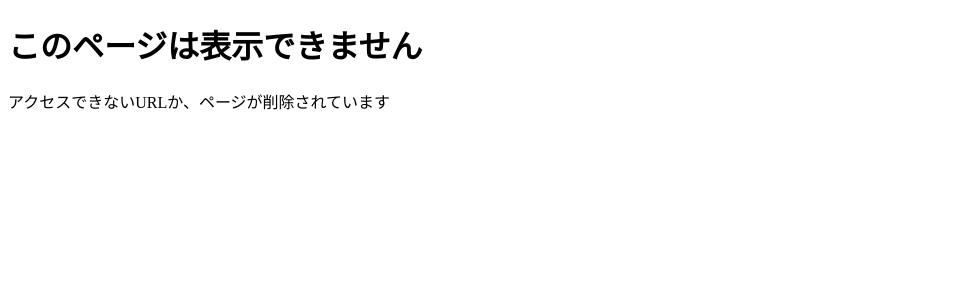
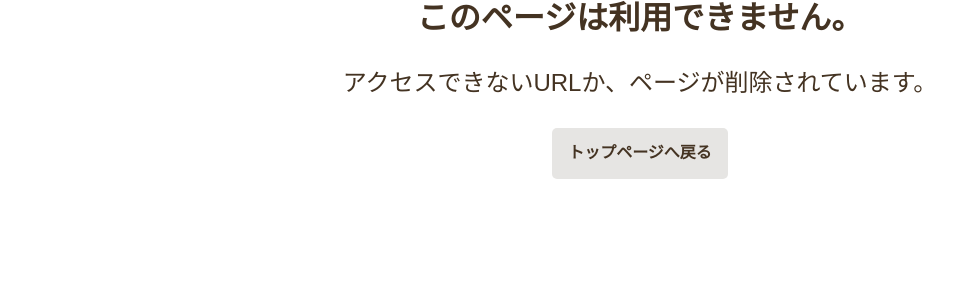
Before and after one commit to Shigo-07/mug_cup, a Django app: template templates/404.html in a window 1280 px wide. Shown: the top 300 px of the page, without its empty margins (0-975 px from the left). Run offline with Django 4.2, Linux system fonts and the light colour scheme; the template is opened without the code that fills it, so the values that code supplies are empty; some libraries are stand-ins or nearby versions.

Commit message:
# 変更点 ・404ページのレイアウトを修正

```diff
--- a/main/urls.py
+++ b/main/urls.py
@@ -1,9 +1,10 @@
 from django.contrib import admin
 from django.urls import path
-from .views import CupListView, TopView
+from .views import CupListView, TopView,TestView
 
 app_name = "cup"
 urlpatterns = [
     path("list/", CupListView.as_view(), name="list"),
     path("", TopView.as_view(), name="top"),
+    path("error/",TestView.as_view()),
 ]
--- a/main/views.py
+++ b/main/views.py
@@ -113,3 +113,7 @@ class CupListView(ListView):
         extra = {"urlForPagination": urlForPagination}
         context.update(extra)
         return context
+
+
+class TestView(TemplateView):
+    template_name = "404.html"
--- /dev/null
+++ b/static/main/404.css
@@ -0,0 +1,35 @@
+@charset "UTF-8";
+
+.error-404 {
+    display: flex;
+    flex-direction: column;
+    width: 70%;
+    margin-right: auto;
+    margin-left: auto;
+    text-align: center;
+    margin-top: 4rem;
+}
+
+.error-404 h1 {
+    font-weight: bold;
+    font-size: 2rem;
+}
+
+.error-404 p {
+    font-size: 1.5rem;
+    margin-top: 2rem;
+}
+
+.error-404 a {
+    font-size: 1rem;
+    background: #E6E5E3;
+    border-radius: 5px;
+    padding: 1rem;
+    font-weight: bold;
+    max-width: 8px%;
+    text-align: center;
+    display: block;
+    margin-right: auto;
+    margin-left: auto;
+    margin-top: 2rem;
+}
--- a/templates/404.html
+++ b/templates/404.html
@@ -1,11 +1,11 @@
-<!DOCTYPE html>
-<html lang="en">
-<head>
-    <meta charset="UTF-8">
-    <title>Title</title>
-</head>
-<body>
-  <h1>このページは表示できません</h1>
-  <p>アクセスできないURLか、ページが削除されています</p>
-</body>
-</html>
+{% extends "base.html" %}
+{% load static %}
+{% block title %}404エラー{% endblock %}
+{% block css %}<link rel="stylesheet" href='{% static "main\404.css" %}'>{% endblock %}
+{% block content %}
+    <div class="error-404">
+        <h1>このページは利用できません。</h1>
+        <p>アクセスできないURLか、ページが削除されています。</p>
+        <a href="{% url 'cup:top' %}">トップページへ戻る</a>
+    </div>
+{% endblock %}
```
